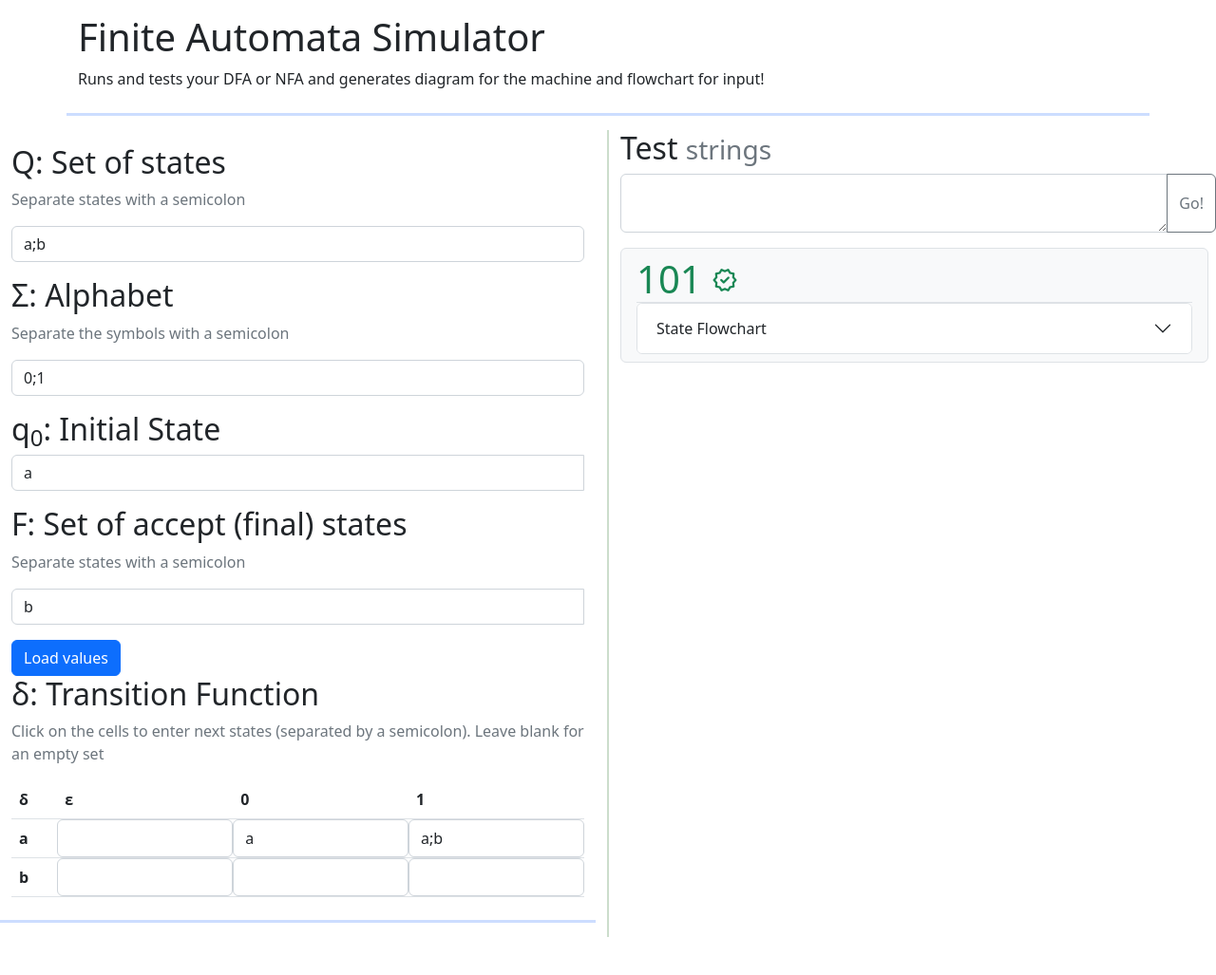
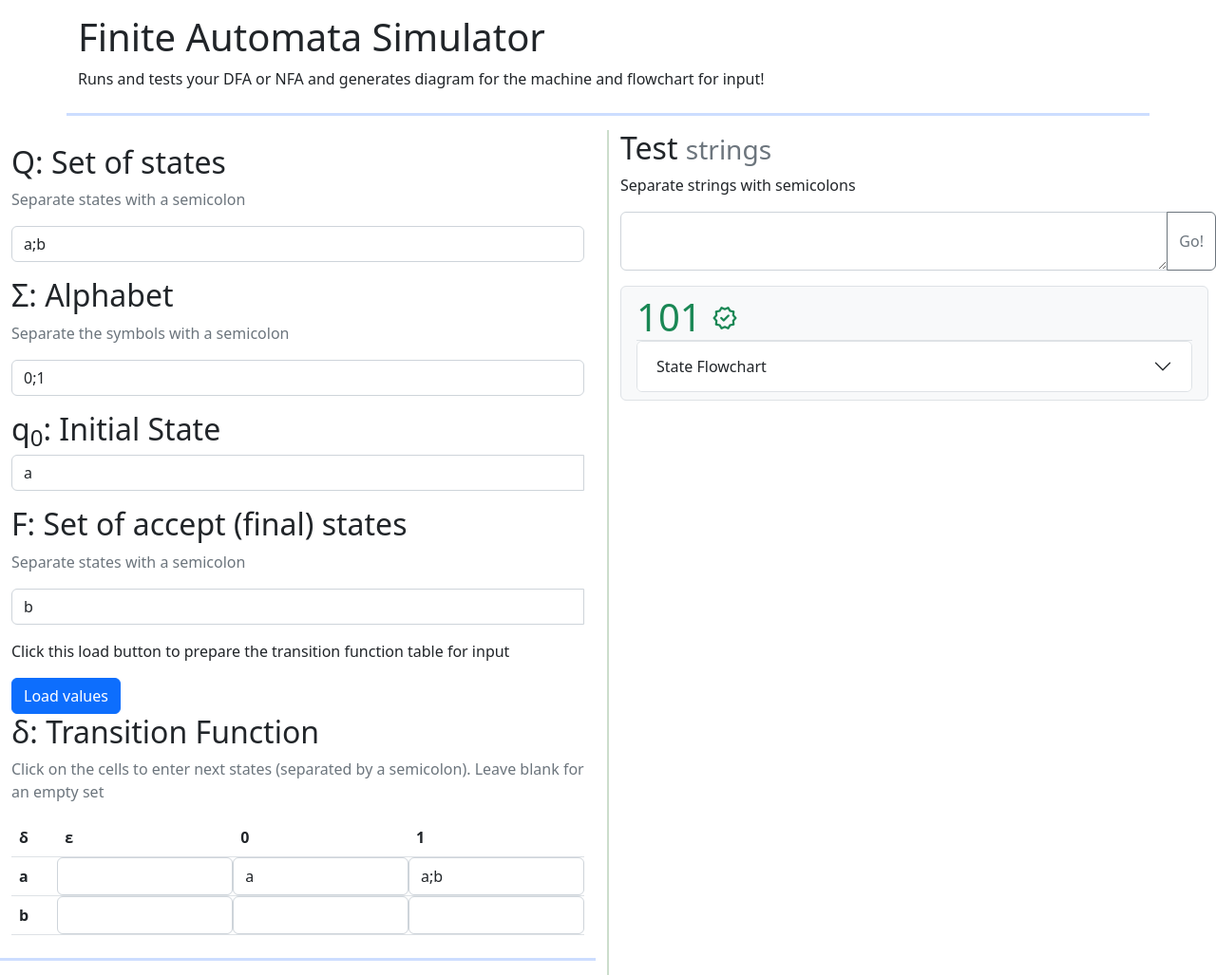
Before and after one commit to optimisan/nfa-simulator, a website with bundled scripts: page index.html in a window 1280 px wide. Shown: the whole page at 95% size. Before the commit the page ends 987 px from the top, so only its background shows below. Built offline with nearby package versions, Linux system fonts and the light colour scheme; a script that the page names is missing.

Commit message:
Added instructions

```diff
--- a/index.html
+++ b/index.html
@@ -120,6 +120,10 @@
               />
               <div class="invalid-feedback"></div>
             </div>
+            <p>
+              Click this load button to prepare the transition function table
+              for input
+            </p>
             <button class="btn btn-primary" id="load">Load values</button>
           </section>
           <section class="table-container">
@@ -159,6 +163,7 @@
       </section>
       <section class="result col-md">
         <h2 class="h2">Test <small class="text-muted">strings</small></h2>
+        <p>Separate strings with semicolons</p>
         <div class="input-group mb-3">
           <textarea
             class="form-control"
```
